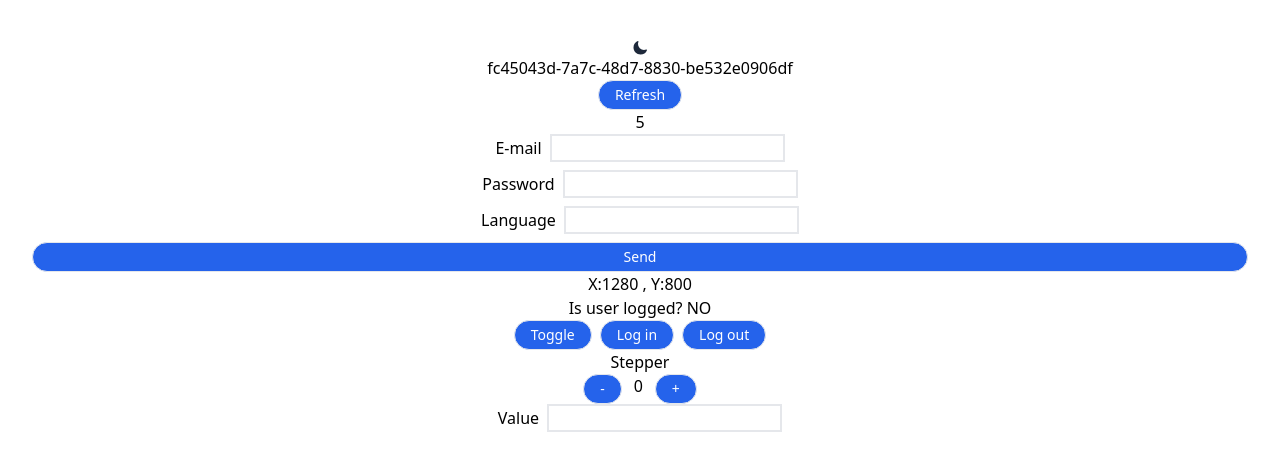
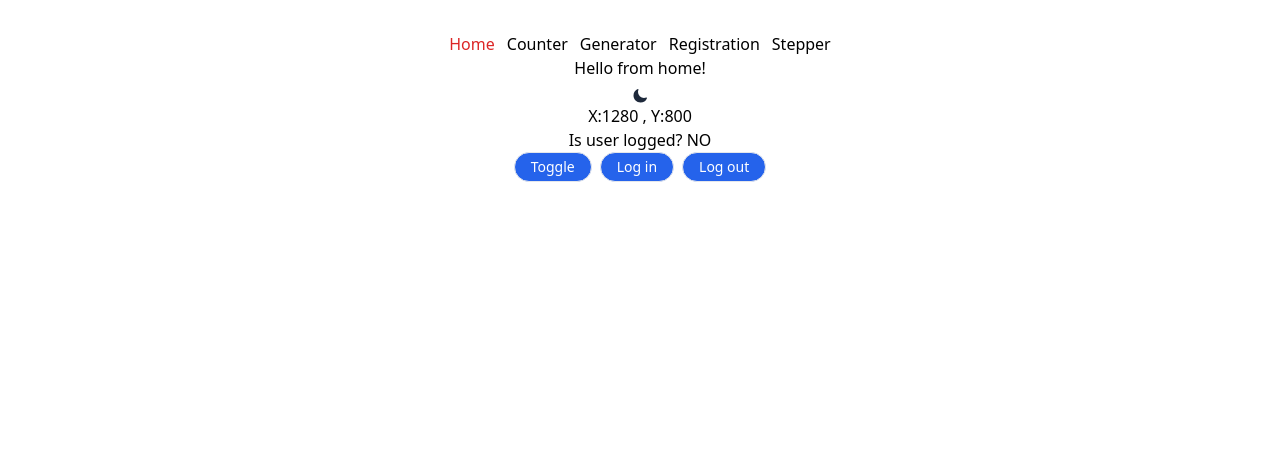
Before and after one commit to Qkari17/Nauka_react, a React (Vite) app: page / in a window 1280 px wide. Shown: the top 470 px of the page. Built offline with nearby package versions, Linux system fonts and the light colour scheme.

Commit message:
Added Router

```diff
--- a/package.json
+++ b/package.json
@@ -18,6 +18,7 @@
     "react": "^18.3.1",
     "react-dom": "^18.3.1",
     "react-hook-form": "^7.54.2",
+    "react-router-dom": "^7.1.1",
     "uuid": "^11.0.3",
     "zod": "^3.24.1"
   },
--- a/src/App.tsx
+++ b/src/App.tsx
@@ -1,37 +1,29 @@
+import { RouterProvider } from "react-router-dom";
 import "./App.css";
-import {
-  Generator,
-  Counter,
-  RegistrationFormState,
-  RegistrationFormRefs,
-  RegistrationFormRefsHookForm,
-  ViewPort,
-} from "./components";
-import {
-  AuthContext,
-  AuthContextProvider,
-} from "./components/Auth/AuthContext";
+import { ViewPort } from "./components";
+import { AuthContextProvider } from "./components/Auth/AuthContext";
 import { AuthInfo } from "./components/Auth/AuthInfo";
-import { Stepper } from "./components/Stepper";
 import { ThemeContextProvider } from "./components/Theme/ThemeContext";
 import { ThemeSwitcher } from "./components/Theme/ThemeSwitcher";
+import { router } from "./routes";
 
 function App() {
   return (
     <>
       <ThemeContextProvider>
-      <ThemeSwitcher></ThemeSwitcher>
-        <Generator></Generator>
-        <Counter></Counter>
+        <RouterProvider router={router}></RouterProvider>
+        <ThemeSwitcher></ThemeSwitcher>
+        {/* <Generator></Generator> */}
+        {/* <Counter></Counter> */}
         {/* <RegistrationFormState></RegistrationFormState> */}
         {/* <RegistrationFormRefs></RegistrationFormRefs> */}
-        <RegistrationFormRefsHookForm></RegistrationFormRefsHookForm>
+        {/* <RegistrationFormRefsHookForm></RegistrationFormRefsHookForm> */}
         <ViewPort></ViewPort>
         <AuthContextProvider>
           <AuthInfo></AuthInfo>
         </AuthContextProvider>
-        <Stepper></Stepper>
-            </ThemeContextProvider>
+        {/* <Stepper></Stepper> */}
+      </ThemeContextProvider>
     </>
   );
 }
--- /dev/null
+++ b/src/components/Layout/Layout.tsx
@@ -0,0 +1,11 @@
+import { Outlet } from "react-router-dom"
+import { Menu } from "./Menu"
+
+export const Layout = () => {
+    return(
+        <div>
+            <Menu></Menu>
+            <Outlet></Outlet>
+        </div>
+    )
+}
--- /dev/null
+++ b/src/components/Layout/Menu.tsx
@@ -0,0 +1,46 @@
+import { NavLink } from "react-router-dom";
+import { routes } from "../../routes";
+
+type Props = {
+  to: string;
+  children: string;
+};
+
+const DtNavLink = ({ to, children }: Props) => {
+  return (
+    <NavLink
+      to={to}
+      className={({ isActive, isPending }) =>
+        isActive ? "text-red-600" : isPending ? "text-yellow-600" : ""
+      }
+    >
+      {children}
+    </NavLink>
+  );
+};
+
+export const Menu = () => {
+  return (
+    <div>
+      <nav>
+        <ul className="flex justify-center gap-3 dark:text-slate-300">
+          <li>
+            <DtNavLink to={routes.HOME.path}>Home</DtNavLink>
+          </li>
+          <li>
+            <DtNavLink to={routes.COUNTER.path}>Counter</DtNavLink>
+          </li>
+          <li>
+            <DtNavLink to={routes.GENERATOR.path}>Generator</DtNavLink>
+          </li>
+          <li>
+            <DtNavLink to={routes.REGISTRATION.path}>Registration</DtNavLink>
+          </li>
+          <li>
+            <DtNavLink to={routes.STEPPER.path}>Stepper</DtNavLink>
+          </li>
+        </ul>
+      </nav>
+    </div>
+  );
+};
--- a/src/components/Theme/ThemeContext.tsx
+++ b/src/components/Theme/ThemeContext.tsx
@@ -21,24 +21,36 @@ export const useThemeContext = () => {
   throw new Error("Component should be placed inside ThemeContextProvider");
 };
 
+const saveThemeToLocalStorage = (theme: Theme) => {
+  localStorage.setItem("theme", theme);
+};
+
+const loadThemeFromLocalStorage = (): Theme | null => {
+  const savedTheme = localStorage.getItem("theme");
+  if (savedTheme === Theme.LIGHT || savedTheme === Theme.DARK) {
+    return savedTheme as Theme;
+  }
+  return null;
+};
+
 export const getMode = () => {
   if (window.matchMedia) {
     const matchesLightMode = window.matchMedia(
-      "(prefers-color-scheme: light"
+      "(prefers-color-scheme: light)"
     ).matches;
     return matchesLightMode ? Theme.LIGHT : Theme.DARK;
   }
   return null;
 };
-const addDarkClass = () =>document.body.classList.add("dark");
-const removeDarkClass = () =>document.body.classList.remove("dark");
+
+const addDarkClass = () => document.body.classList.add("dark");
+const removeDarkClass = () => document.body.classList.remove("dark");
 
 const useTheme = () => {
-  // const [theme, setTheme] = useState<Theme>(Theme.LIGHT);
-  const theme = useRef<Theme | null>(getMode());
+  const theme = useRef<Theme | null>(loadThemeFromLocalStorage() || getMode());
 
   useEffect(() => {
-    const themeMode = getMode();
+    const themeMode = theme.current;
     if (themeMode === Theme.DARK) {
       addDarkClass();
     } else {
@@ -46,34 +58,35 @@ const useTheme = () => {
     }
 
     const handleSchemeChange = (event: MediaQueryListEvent) => {
-      if (event.matches) {
+      const newTheme = event.matches ? Theme.DARK : Theme.LIGHT;
+      theme.current = newTheme;
+      saveThemeToLocalStorage(newTheme);
+      if (newTheme === Theme.DARK) {
         addDarkClass();
       } else {
         removeDarkClass();
       }
     };
 
-    let query: MediaQueryList;
-    if (themeMode !== null) {
-      query = window.matchMedia("(prefers-color-scheme: dark");
-      query.addEventListener("change", handleSchemeChange);
-    }
+    const query = window.matchMedia("(prefers-color-scheme: dark)");
+    query.addEventListener("change", handleSchemeChange);
 
     return () => {
-      query?.removeEventListener("change", handleSchemeChange);
+      query.removeEventListener("change", handleSchemeChange);
     };
   }, []);
+
   const toggle = () => {
     if (theme.current === Theme.DARK) {
       theme.current = Theme.LIGHT;
-      // setTheme(Theme.LIGHT);
       removeDarkClass();
     } else {
-      //   setTheme(Theme.DARK);
       theme.current = Theme.DARK;
       addDarkClass();
     }
+    saveThemeToLocalStorage(theme.current);
   };
+
   return { theme, toggle };
 };
 
--- /dev/null
+++ b/src/pages/CounterPage.tsx
@@ -0,0 +1,5 @@
+import { Counter } from "../components";
+
+export const CounterPage = () => {
+    return <Counter></Counter>
+};
--- /dev/null
+++ b/src/pages/GeneratorPage.tsx
@@ -0,0 +1,5 @@
+import { Generator } from "../components";
+
+export const GeneratorPage = () => {
+    return <Generator></Generator>
+};
--- /dev/null
+++ b/src/pages/HomePage.tsx
@@ -0,0 +1,3 @@
+export const HomePage = () => {
+    return <h1>Hello from home!</h1>
+};
--- /dev/null
+++ b/src/pages/RegistrationPage.tsx
@@ -0,0 +1,5 @@
+import { RegistrationFormRefs,} from "../components"
+
+export const RegistrationPage= () => {
+    return <RegistrationFormRefs></RegistrationFormRefs>
+};
--- /dev/null
+++ b/src/pages/StepperPage.tsx
@@ -0,0 +1,5 @@
+import { Stepper } from "../components/Stepper";
+
+export const StepperPage = () => {
+    return <Stepper></Stepper>
+};
--- /dev/null
+++ b/src/routes.tsx
@@ -0,0 +1,47 @@
+import { createBrowserRouter } from "react-router-dom";
+import { Layout } from "./components/Layout/Layout";
+import { HomePage } from "./pages/HomePage";
+import { CounterPage } from "./pages/CounterPage";
+import { StepperPage } from "./pages/StepperPage";
+import { RegistrationPage } from "./pages/RegistrationPage";
+import { GeneratorPage } from "./pages/GeneratorPage";
+
+export const routes = {
+  HOME: {
+    path: "/",
+  },
+  COUNTER: {
+    path: "/counter",
+  },
+  GENERATOR: {
+    path: "/generator",
+  },
+  REGISTRATION: {
+    path: "/registration",
+  },
+  STEPPER: {
+    path: "/stepper",
+  },
+};
+
+export const router= createBrowserRouter([{
+    path: routes.HOME.path,
+    element: <Layout></Layout>,
+    children :[{
+        path:routes.HOME.path,
+        element : <HomePage></HomePage>
+    },{
+        path:routes.COUNTER.path,
+        element : <CounterPage></CounterPage>
+    },{
+        path:routes.STEPPER.path,
+        element : <StepperPage></StepperPage>
+    },{
+        path:routes.REGISTRATION.path,
+        element : <RegistrationPage></RegistrationPage>
+    },{
+        path:routes.GENERATOR.path,
+        element : <GeneratorPage></GeneratorPage>
+    },
+]
+}])
```
Also changed, not shown: 1 other file (tests, documents, lock files or other folders).
